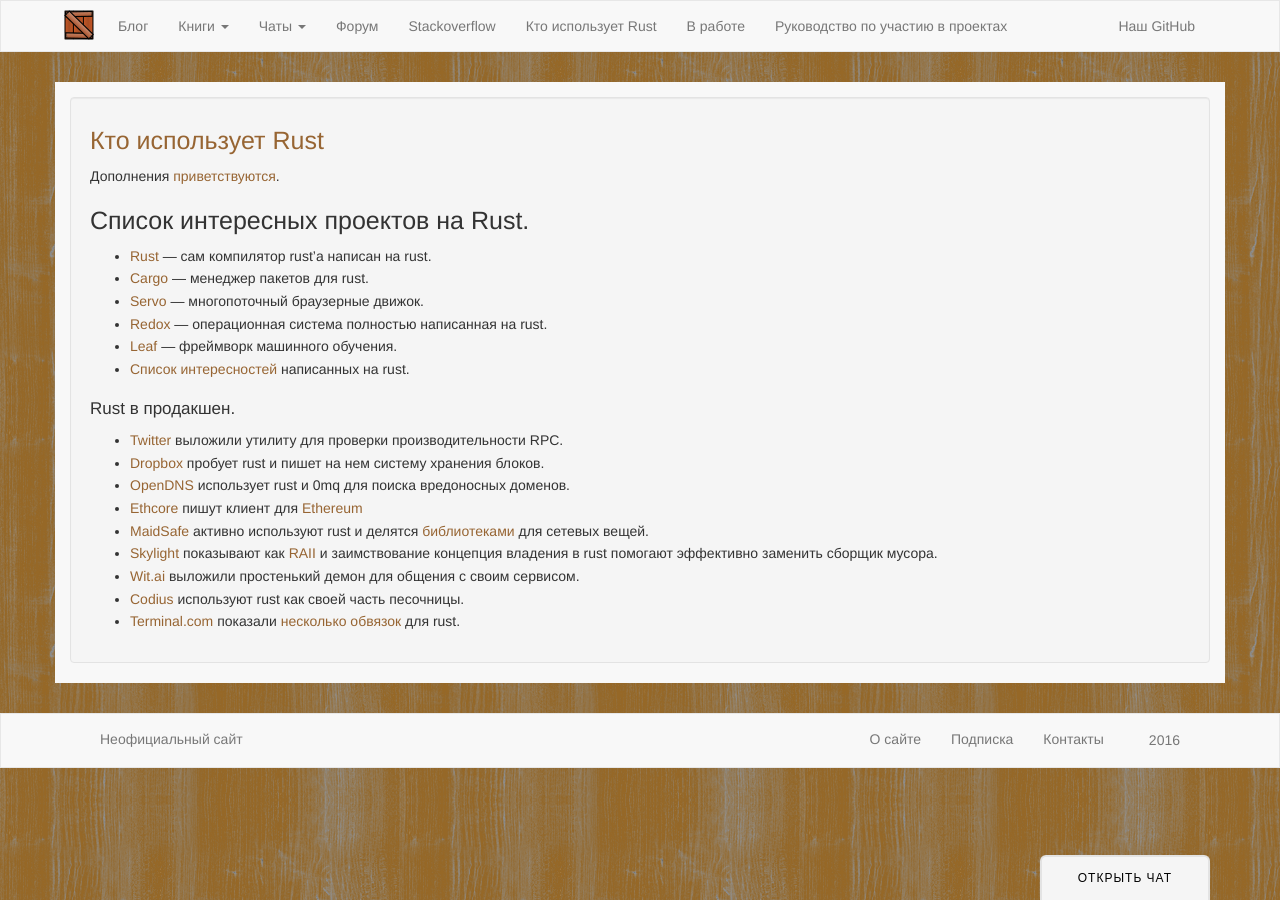
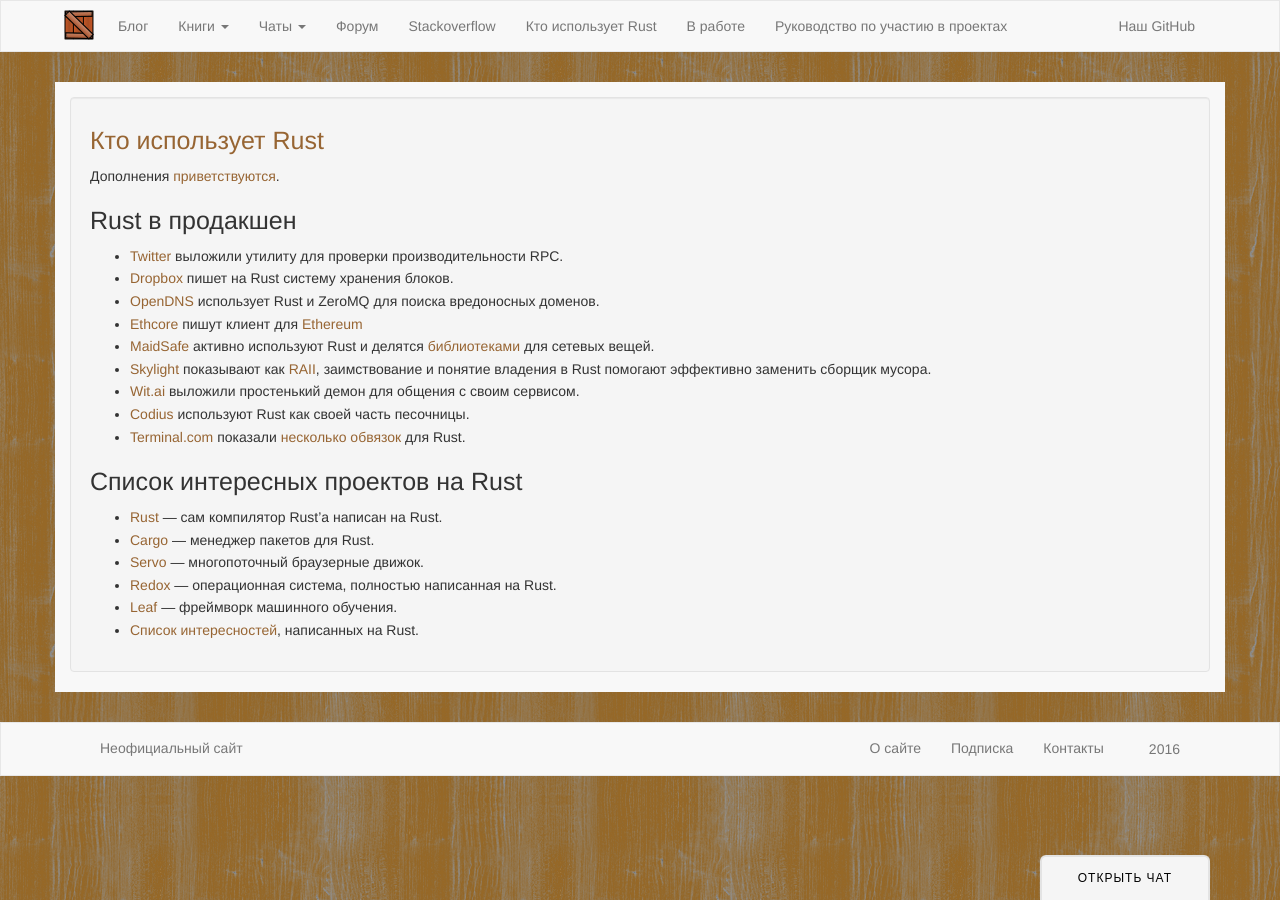
Before and after one commit to rust-lang-ru/rustycrate.ru, a Jekyll site: the page built from adopters.md, in a window 1280 px wide. Built offline with Jekyll 4.4.1, drawn with Linux system fonts in a browser that asks for light colours; nearby versions of some CDN libraries; Markdown is read by kramdown in place of the engine named in the settings.

Commit message:
Улучшаем страницу о пользователях Rust
Сначала продакшен, потом энтузиасты
Форматирование, "ё", названия

```diff
--- a/adopters.md
+++ b/adopters.md
@@ -5,22 +5,26 @@
 ---
 Дополнения [приветствуются](https://github.com/ruRust/rustycrate.ru/edit/master/adopters.md).
 
-#Список интересных проектов на Rust.
-* [Rust](https://github.com/rust-lang/rust) — сам компилятор rust'а написан на rust.
-* [Cargo](https://github.com/rust-lang/cargo) — менеджер пакетов для rust.
+# Rust в продакшен
+* [Twitter](https://github.com/twitter/rpc-perf) выложили утилиту для проверки производительности RPC.
+* [Dropbox](http://www.wired.com/2016/03/epic-story-dropboxs-exodus-amazon-cloud-empire/) пишет на Rust
+  систему хранения блоков.
+* [OpenDNS](https://labs.opendns.com/2013/10/04/zeromq-helping-us-block-malicious-domains/) использует
+  Rust и ZeroMQ для поиска вредоносных доменов.
+* [Ethcore](https://ethcore.io/parity.html) пишут клиент для [Ethereum](https://ru.wikipedia.org/wiki/Ethereum)
+* [MaidSafe](http://blog.maidsafe.net/2015/07/01/the-ants-are-coming/) активно используют Rust и делятся [библиотеками](https://crates.io/search?q=maidsafe) для сетевых вещей.
+* [Skylight](http://blog.skylight.io/rust-means-never-having-to-close-a-socket/) показывают как [RAII](https://uk.wikipedia.org/wiki/Resource_Acquisition_Is_Initialization), заимствование и
+  понятие владения в Rust помогают эффективно заменить сборщик мусора.
+* [Wit.ai](https://github.com/wit-ai/witd) выложили простенький демон для общения с своим сервисом.
+* [Codius](https://codius.org/blog/codius-rust/) используют Rust как своей часть песочницы.
+* [Terminal.com](http://slides.com/jonathanreem/implementing-http-1#/) показали
+  [несколько](https://github.com/terminalcloud/libnetfilter_queue)
+  [обвязок](https://github.com/terminalcloud/rust-scheduler) для Rust.
+
+# Список интересных проектов на Rust
+* [Rust](https://github.com/rust-lang/rust) — сам компилятор Rust'а написан на Rust.
+* [Cargo](https://github.com/rust-lang/cargo) — менеджер пакетов для Rust.
 * [Servo](https://github.com/servo/servo) — многопоточный браузерные движок.
-* [Redox](https://github.com/redox-os/redox) — операционная система полностью написанная на rust.
+* [Redox](https://github.com/redox-os/redox) — операционная система, полностью написанная на Rust.
 * [Leaf](https://github.com/autumnai/leaf) — фреймворк машинного обучения.
-* [Список интересностей](https://github.com/kud1ing/awesome-rust) написанных на rust.
-
-
-###Rust в продакшен.
-* [Twitter](https://github.com/twitter/rpc-perf) выложили утилиту для проверки производительности RPC.
-* [Dropbox](http://www.wired.com/2016/03/epic-story-dropboxs-exodus-amazon-cloud-empire/) пробует rust и пишет на нем систему хранения блоков.
-* [OpenDNS](https://labs.opendns.com/2013/10/04/zeromq-helping-us-block-malicious-domains/) использует rust и 0mq для поиска вредоносных доменов.
-* [Ethcore](https://ethcore.io/parity.html) пишут клиент для [Ethereum](https://ru.wikipedia.org/wiki/Ethereum)
-* [MaidSafe](http://blog.maidsafe.net/2015/07/01/the-ants-are-coming/) активно используют rust и делятся [библиотеками](https://crates.io/search?q=maidsafe) для сетевых вещей.
-* [Skylight](http://blog.skylight.io/rust-means-never-having-to-close-a-socket/) показывают как [RAII](https://uk.wikipedia.org/wiki/Resource_Acquisition_Is_Initialization) и заимствование концепция владения в rust помогают эффективно заменить сборщик мусора.
-* [Wit.ai](https://github.com/wit-ai/witd) выложили простенький демон для общения с своим сервисом.
-* [Codius](https://codius.org/blog/codius-rust/) используют rust как своей часть песочницы.
-* [Terminal.com](http://slides.com/jonathanreem/implementing-http-1#/) показали [несколько](https://github.com/terminalcloud/libnetfilter_queue) [обвязок](https://github.com/terminalcloud/rust-scheduler) для rust.
+* [Список интересностей](https://github.com/kud1ing/awesome-rust), написанных на Rust.
```
